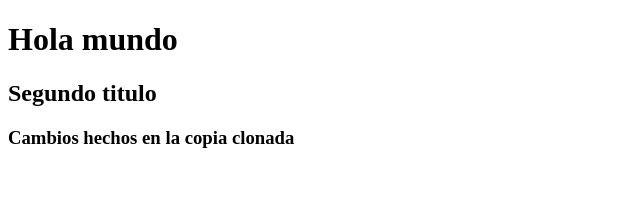
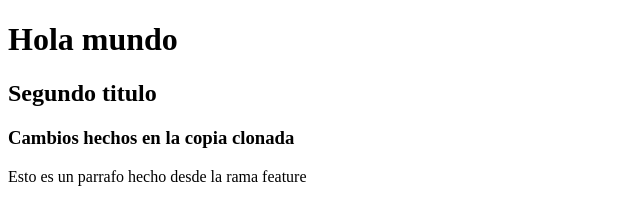
Before and after one commit to aruchinsky/proyecto-git, a plain HTML site: page index.html in a window 1280 px wide. Shown: the whole page, without its empty margins (0-640 px from the left). Drawn offline with Linux system fonts and the light colour scheme.

Commit message:
cambios desde la rama feature

```diff
--- a/index.html
+++ b/index.html
@@ -9,5 +9,6 @@
     <h1>Hola mundo</h1>
     <h2>Segundo titulo</h2>
     <h3>Cambios hechos en la copia clonada</h3>
+    <p>Esto es un parrafo hecho desde la rama feature</p>
 </body>
 </html>
```
